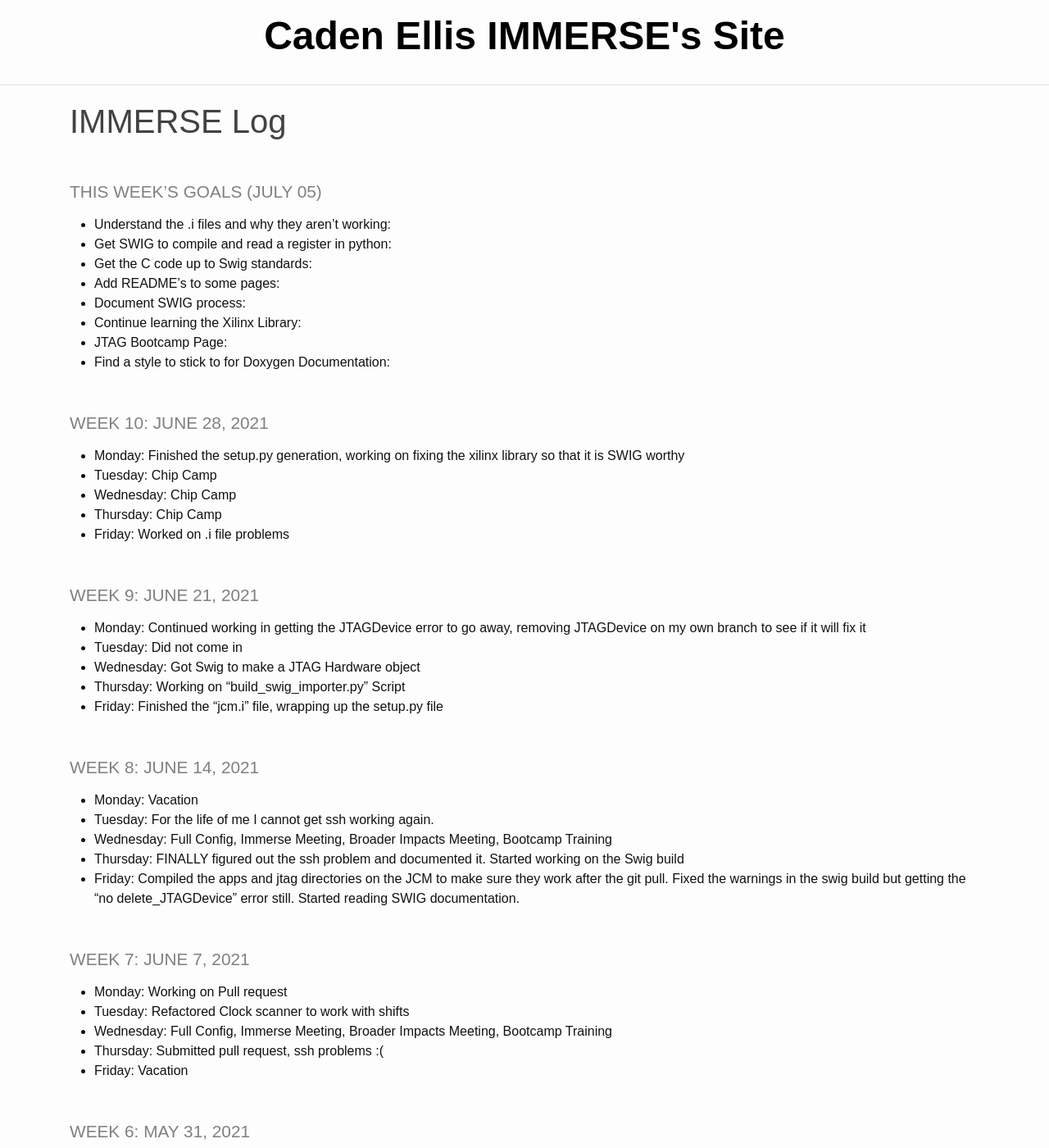
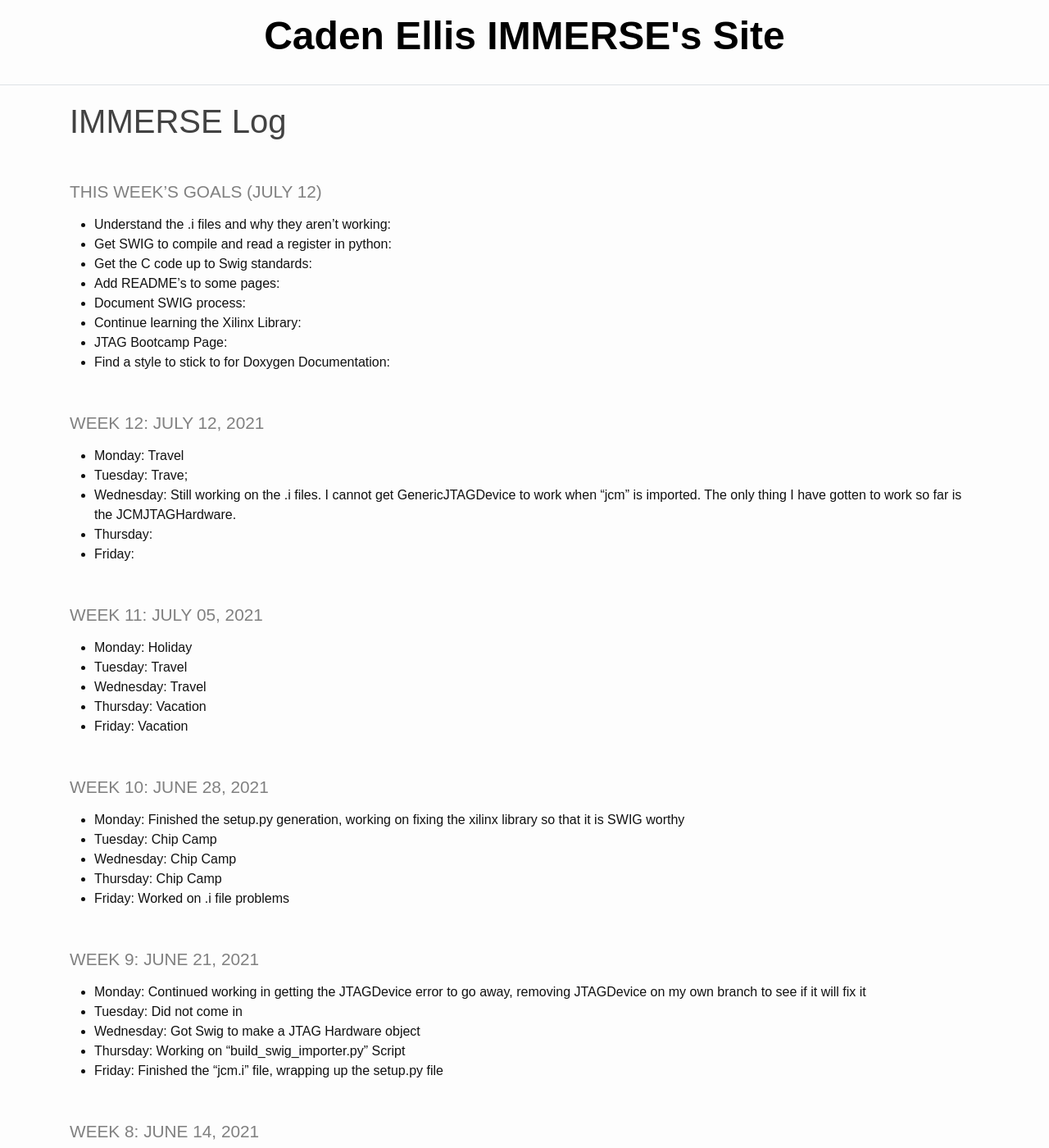
Before and after one commit to Caden-Ellis77/ImmerseSite, a Jekyll site: the page built from _pages/log.md, in a window 1280 px wide and 1400 px high. Shown: the whole window at 82% size. Built offline with Jekyll 4.4.1, drawn with Linux system fonts in a browser that asks for light colours.

Commit message:
Updating for July 14

```diff
--- a/_pages/log.md
+++ b/_pages/log.md
@@ -3,7 +3,7 @@ layout: default
 title: IMMERSE Log
 ---
 
-### This Week's Goals (July 05)
+### This Week's Goals (July 12)
 * **Understand the .i files and why they aren't working**:
 * **Get SWIG to compile and read a register in python**:
 * **Get the C code up to Swig standards**:
@@ -12,6 +12,22 @@ title: IMMERSE Log
 * **Continue learning the Xilinx Library**:
 * **JTAG Bootcamp Page**:
 * **Find a style to stick to for Doxygen Documentation**:
+
+### Week 12: July 12, 2021
+
+* **Monday**: Travel
+* **Tuesday**: Trave;
+* **Wednesday**: Still working on the .i files. I cannot get GenericJTAGDevice to work when "jcm" is imported. The only thing I have gotten to work so far is the JCMJTAGHardware.
+* **Thursday**:
+* **Friday**:
+
+### Week 11: July 05, 2021
+
+* **Monday**: Holiday
+* **Tuesday**: Travel
+* **Wednesday**: Travel
+* **Thursday**: Vacation
+* **Friday**: Vacation
 
 ### Week 10: June 28, 2021
 
```
